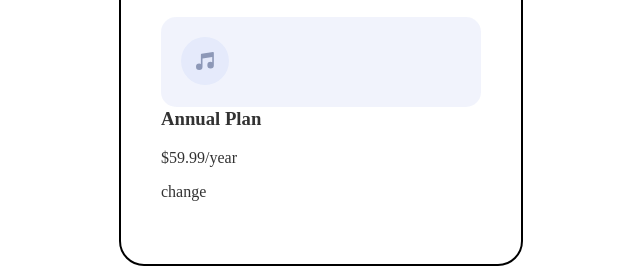
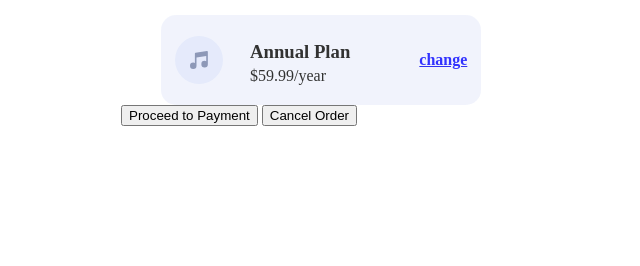
Before and after one commit to JhoneMike/Order-summary-component, a plain HTML site: page index.html in a window 1280 px wide. Shown: the part 538-804 px from the top of the page, without its empty margins (319-959 px from the left). Drawn offline with Linux system fonts and the light colour scheme.

Commit message:
Finalização da div do plano de venda

```diff
--- a/index.html
+++ b/index.html
@@ -25,9 +25,12 @@
                     <p>$59.99/year</p>
                 </div>
                 <div class="alterar-plano">
-                    <p>change</p>
+                    <a href="#"><p>change</p></a>
                 </div>
             </div>
+
+            <button>Proceed to Payment</button>
+            <input type="submit" value="Cancel Order">
         </div>
     </body>
 </html>
--- a/style.css
+++ b/style.css
@@ -11,9 +11,8 @@ body{
     width: 400px;
     height: 600px;
     margin: 200px auto 0;
-    border: solid 2px #000000;
+    /* border: solid 2px #000000; */
     border-radius: 25px;
-
 }
 
 .icon-hero{
@@ -35,25 +34,34 @@ body{
 
 .plano-venda{
     border-radius: 15px;
+    display: inline-flex;
     background-color: hsl(224, 71%, 96%);
     opacity: 0.8;
     width: 80%;
     height: 15%;
-    margin: 20px auto 0;
-}
-
-.icon{
-    margin: 20px 0 0 20px;
-    width: 15%;
-
+    margin: 20px 0 0 40px;
+    flex-direction: row;
+    flex-wrap: nowrap;
+    align-content: stretch;
+    justify-content: space-around;
+    align-items: center;
 }
 
 .valor-plano{
-
     width: 35%;
+    height: 85%;
+    padding-right: 30px;
 }
 
-.alterar-plano{
+.valor-plano h3{
+    height: 10%;
+}
 
-    width: 30%;
+.valor-plano p{
+    height: 10%;
 }
+
+.alterar-plano p{
+    font-weight: bold;
+    color: blue;
+}
```
